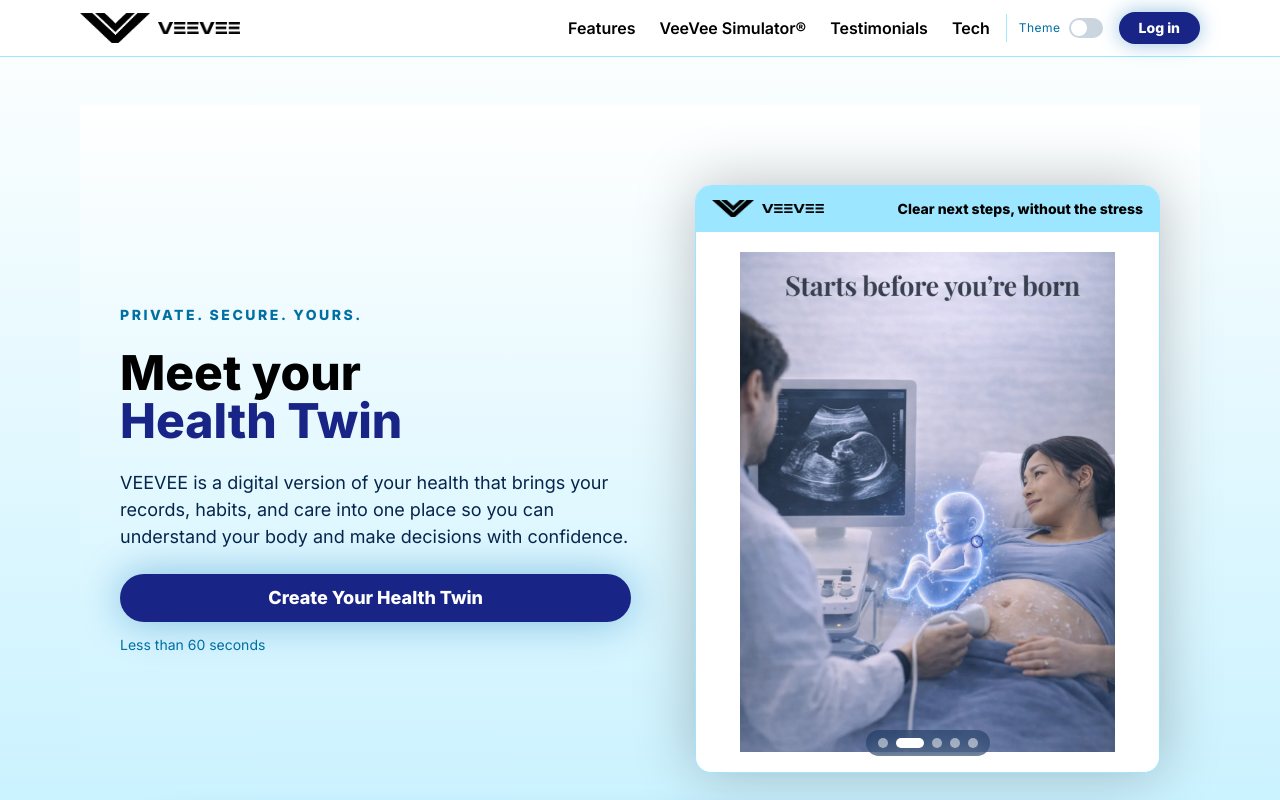
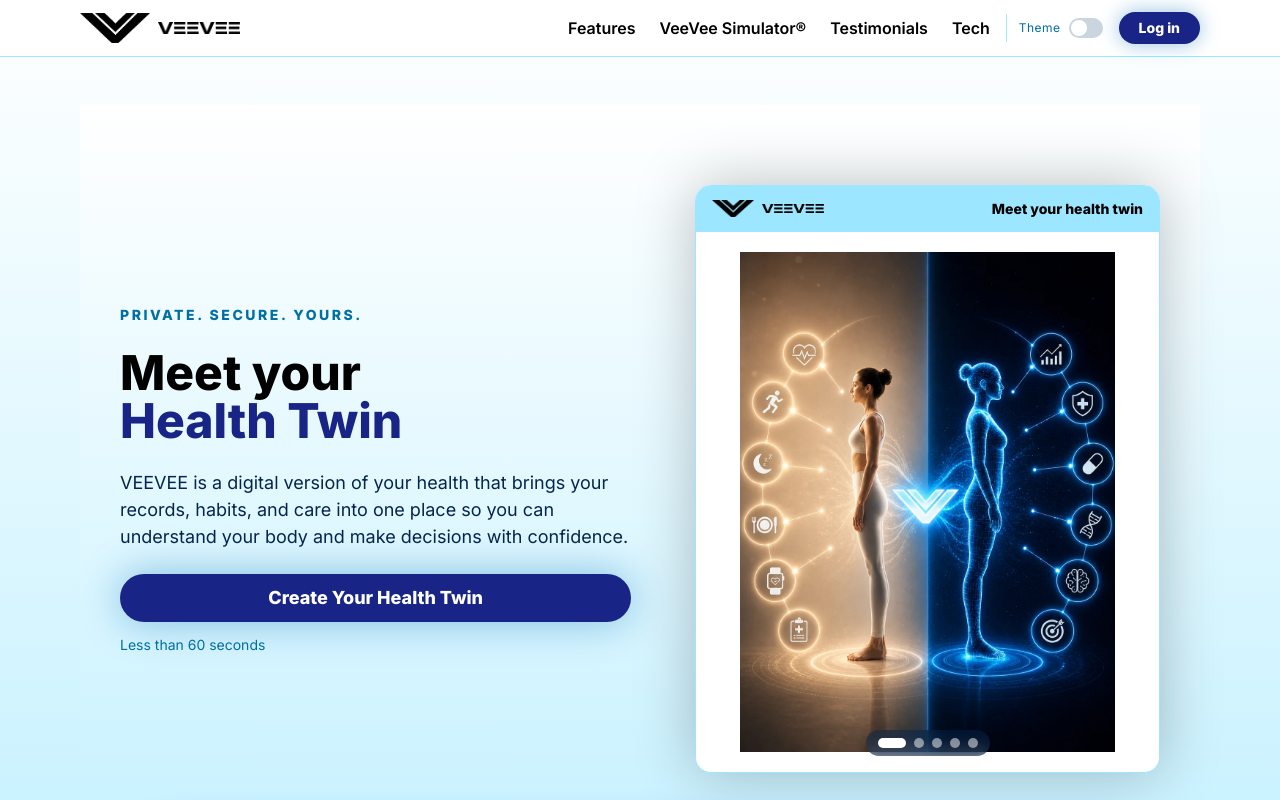
Before and after one commit to cdgonzal/myveevee, a React (Vite) app: page / in a window 1280 px wide. Shown: the top 800 px of the page. Built offline with nearby package versions, Linux system fonts and the light colour scheme.

Commit message:
Reorder landing page carousel slides

```diff
--- a/src/pages/Home.tsx
+++ b/src/pages/Home.tsx
@@ -89,6 +89,13 @@ const scrollLogos = keyframes`
 
 const HERO_IMAGES = [
   {
+    src: "images/marketing/car0.webp",
+    fallbackSrc: "images/marketing/car0.jpg",
+    alt: "VeeVee carousel slide showing a health twin alongside the patient",
+    title: "Meet your health twin",
+    durationMs: 8000,
+  },
+  {
     src: "images/marketing/car1.webp",
     fallbackSrc: "images/marketing/car1.jpg",
     alt: "VeeVee carousel slide showing everyday wellness support",
@@ -115,13 +122,6 @@ const HERO_IMAGES = [
     alt: "VeeVee carousel slide showing support after the visit",
     title: "Support that stays with you",
     durationMs: 4000,
-  },
-  {
-    src: "images/marketing/car0.webp",
-    fallbackSrc: "images/marketing/car0.jpg",
-    alt: "VeeVee carousel slide showing a health twin alongside the patient",
-    title: "Meet your health twin",
-    durationMs: 8000,
   },
 ];
 
```
